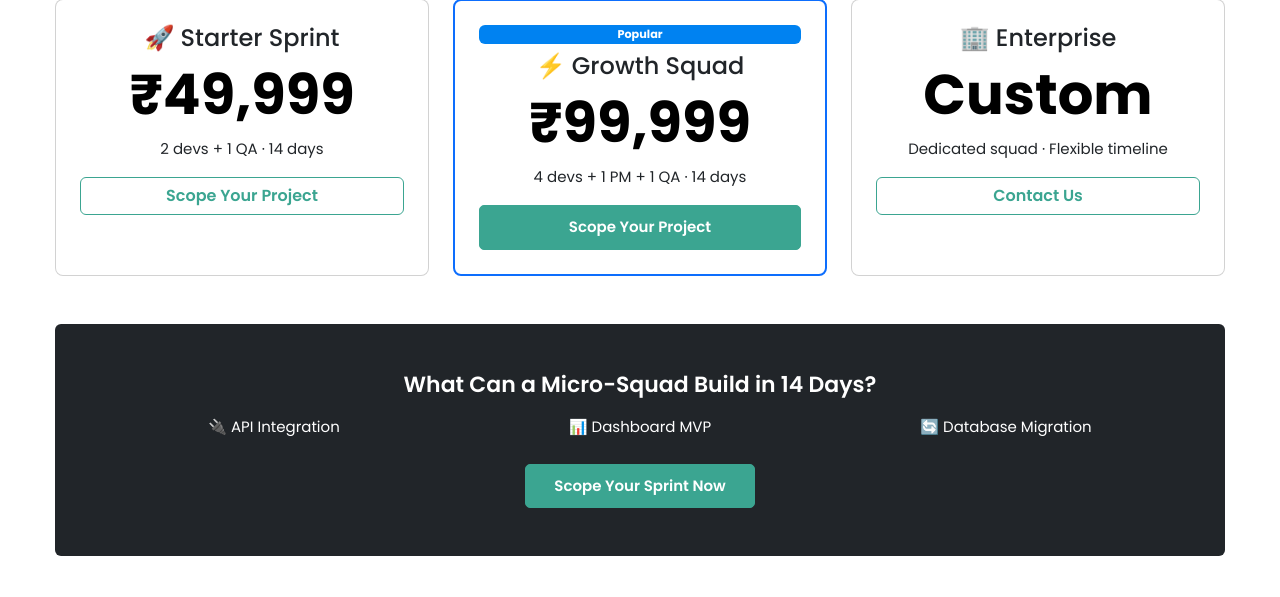
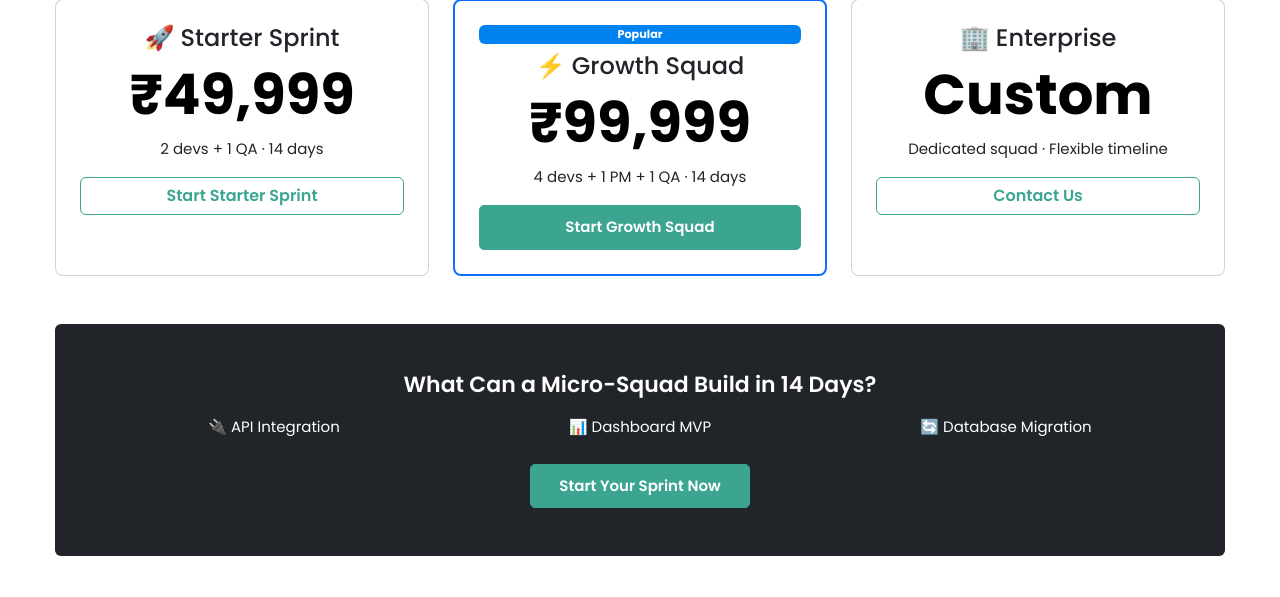
Before and after one commit to ashokdokets-cpu/charvakit-website, a Python web app: template templates/micro-squads.html in a window 1280 px wide. Shown: the part 1367-1964 px from the top of the page. Run offline with Jinja, Linux system fonts and the light colour scheme; the template is opened without the code that fills it, so the values that code supplies are empty; some libraries are stand-ins or nearby versions.

Commit message:
Fix Micro-Squads - buttons trigger payment, fix emoji encoding

```diff
--- a/templates/micro-squads.html
+++ b/templates/micro-squads.html
@@ -37,16 +37,27 @@
     </div>
 
     <div class="row g-4 mb-5">
-        <div class="col-md-4"><div class="card h-100 p-4 text-center"><h4>🚀 Starter Sprint</h4><h2 class="display-4 fw-bold"><span data-inr="49999">₹49,999</span></h2><p>2 devs + 1 QA · 14 days</p><a href="/scope-simulator" class="btn btn-outline-primary">Scope Your Project</a></div></div>
-        <div class="col-md-4"><div class="card h-100 p-4 text-center border-primary" style="border-width:2px;"><span class="badge bg-primary mb-2">Popular</span><h4>⚡ Growth Squad</h4><h2 class="display-4 fw-bold"><span data-inr="99999">₹99,999</span></h2><p>4 devs + 1 PM + 1 QA · 14 days</p><a href="/scope-simulator" class="btn btn-primary">Scope Your Project</a></div></div>
+        <div class="col-md-4"><div class="card h-100 p-4 text-center"><h4>🚀 Starter Sprint</h4><h2 class="display-4 fw-bold"><span data-inr="49999">₹49,999</span></h2><p>2 devs + 1 QA · 14 days</p><a href="#" class="btn btn-outline-primary" onclick="assembleSquad(event)">Start Starter Sprint</a></div></div>
+        <div class="col-md-4"><div class="card h-100 p-4 text-center border-primary" style="border-width:2px;"><span class="badge bg-primary mb-2">Popular</span><h4>⚡ Growth Squad</h4><h2 class="display-4 fw-bold"><span data-inr="99999">₹99,999</span></h2><p>4 devs + 1 PM + 1 QA · 14 days</p><a href="#" class="btn btn-primary" onclick="assembleSquad(event)">Start Growth Squad</a></div></div>
         <div class="col-md-4"><div class="card h-100 p-4 text-center"><h4>🏢 Enterprise</h4><h2 class="display-4 fw-bold">Custom</h2><p>Dedicated squad · Flexible timeline</p><a href="/contact" class="btn btn-outline-primary">Contact Us</a></div></div>
     </div>
 
     <div class="text-center p-5 bg-dark text-white rounded">
         <h3>What Can a Micro-Squad Build in 14 Days?</h3>
         <div class="row mt-3"><div class="col-4">🔌 API Integration</div><div class="col-4">📊 Dashboard MVP</div><div class="col-4">🔄 Database Migration</div></div>
-        <a href="/scope-simulator" class="btn btn-primary btn-lg mt-4">Scope Your Sprint Now</a>
+        <a href="#" class="btn btn-primary btn-lg mt-4" onclick="assembleSquad(event)">Start Your Sprint Now</a>
     </div>
 </div>
 {% include 'includes/premium-upsell.html' %}
+<script>
+function assembleSquad(event) {
+    event.preventDefault();
+    const email = prompt('Enter your email:');
+    if (!email) return;
+
+    processCharvakPayment(email, 49999, 'Micro-Squad Assembly', function() {
+        alert(String.fromCodePoint(0x2705) + ' Squad assembly started!');
+    });
+}
+</script>
 {% endblock %}
```
